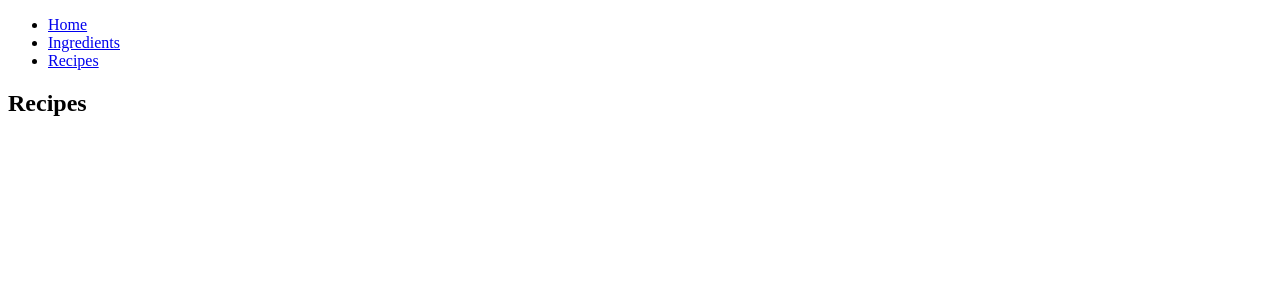
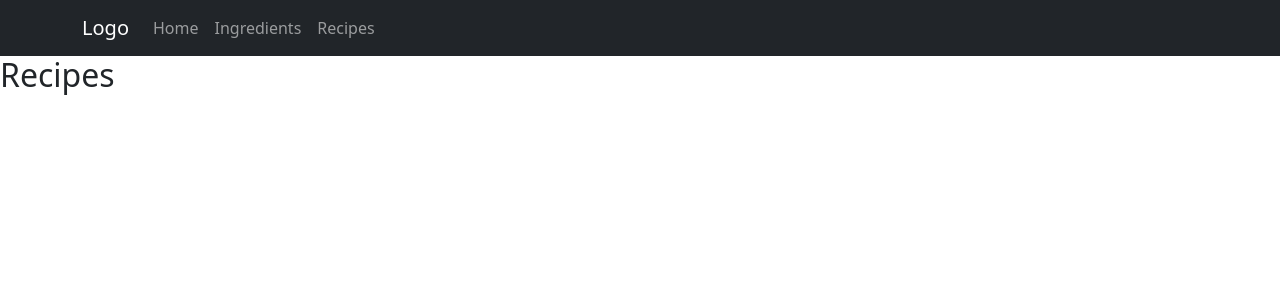
Before and after one commit to natalieacevedo/what-s-in-your-fridge, a React (Create React App) app: page /recipes in a window 1280 px wide. Shown: the top 300 px of the page. Built offline with nearby package versions, Linux system fonts and the light colour scheme.

Commit message:
Style Navbar and folders

```diff
--- a/package.json
+++ b/package.json
@@ -6,7 +6,9 @@
     "@testing-library/jest-dom": "^5.14.1",
     "@testing-library/react": "^11.2.7",
     "@testing-library/user-event": "^12.8.3",
+    "bootstrap": "^5.1.3",
     "react": "^17.0.2",
+    "react-bootstrap": "^2.0.1",
     "react-dom": "^17.0.2",
     "react-router-dom": "^5.3.0",
     "react-scripts": "4.0.3",
--- a/src/App.js
+++ b/src/App.js
@@ -1,24 +1,25 @@
-import { BrowserRouter as Router, Switch, Route } from "react-router-dom";
-import Home from "./components/Home";
-import IngredientRoot from "./components/IngredientRoot";
-import Navbar from "./components/Navbar";
-import Recipes from "./components/Recipes";
+import { BrowserRouter as Router, Switch, Route } from 'react-router-dom';
+import Home from './components/Home/Home';
+import IngredientRoot from "./components//Ingredients/IngredientRoot";
+import Recipes from './components/Recipes/Recipes';
 import "./homePage.css";
+import 'bootstrap/dist/css/bootstrap.min.css'
+
+
+
+
+
 
 function App() {
+
   return (
       <Router>
     <div>
+
     <Switch>
-          <Route exact path="/">
-            <Home />
-          </Route>
-          <Route path="/ingredientRoot">
-            <IngredientRoot name="natita" />
-          </Route>
-          <Route path="/recipes">
-            <Recipes />
-          </Route>
+      <Route exact path='/' component={Home}/>
+      <Route path='/ingredients/ingredientRoot' component={IngredientRoot}/>
+      <Route path='/recipes' component={Recipes} />
     </Switch>
     </div>
       </Router>
--- a/src/components/Home.jsx
+++ b/src/components/Home/Home.jsx
@@ -1,5 +1,4 @@
 import React from "react";
-import Navbar from "./Navbar";
 import { NavLink } from "react-router-dom";
 
 const Home = () => {
@@ -22,7 +21,7 @@ const Home = () => {
               <NavLink
                 className="button1"
                 activeClassName="active"
-                to="/ingredientRoot"
+                to="/ingredients/ingredientRoot"
               >
                 Check Ingredients
               </NavLink>
--- a/src/components/IngredientRoot.js
+++ b/src/components/Ingredients/IngredientRoot.js
@@ -2,7 +2,7 @@ import React from "react";
 import IngredientList from "./IngredientList";
 import IngredientSelected from "./IngredientSelected";
 import { useState } from 'react';
-import Navbar from "./Navbar";
+import Navbar1 from "../Navbar/Navbar";
 
 
 
@@ -58,7 +58,7 @@ function IngredientRoot() {
 
     return (
         <div>
-            <Navbar />
+            <Navbar1 />
             <IngredientList ingredients={ingredientList} selectedIngredients={selectedIngredients} selectIngredient={selectIngredient} />
             <IngredientSelected ingredients={selectedIngredients}removeIngredient={removeIngredient}/>
         </div>
--- a/src/components/Navbar.jsx
+++ /dev/null
@@ -1,25 +0,0 @@
-import React from 'react'
-import { NavLink } from 'react-router-dom'
-
-
-const Navbar = () => {
-    return (
-<>
-<nav>
-<ul className='Header'>
-   <li>
-       <NavLink activeClassName='active' exact to='/'>Home</NavLink>
-   </li>
-   <li>
-       <NavLink activeClassName='active' to='/ingredientRoot'>Ingredients</NavLink>
-   </li>
-   <li>
-       <NavLink activeClassName='active' to='/recipes'>Recipes</NavLink>
-   </li>
-</ul>
-</nav>
-        </>
-    )
-}
-
-export default Navbar
--- /dev/null
+++ b/src/components/Navbar/Navbar.jsx
@@ -0,0 +1,26 @@
+import React from 'react'
+import { Container, Navbar, Nav, } from 'react-bootstrap'
+import {Link} from 'react-router-dom'
+
+
+
+
+const Navbar1 = () => {
+    return (
+<>
+<Navbar bg="dark" variant="dark">
+    <Container>
+    <Navbar.Brand as={Link} to='/'>Logo</Navbar.Brand>
+    <Nav className="me-auto">
+      <Nav.Link as={Link} to='/'>Home</Nav.Link>
+      <Nav.Link  as={Link} to='/ingredients/ingredientRoot'>Ingredients</Nav.Link>
+      <Nav.Link  as={Link} to='/recipes'>Recipes</Nav.Link>
+    </Nav>
+    </Container>
+  </Navbar>
+
+        </>
+    )
+}
+
+export default Navbar1;
--- a/src/components/Recipes.jsx
+++ b/src/components/Recipes/Recipes.jsx
@@ -1,11 +1,13 @@
 import React from 'react'
-import Navbar from './Navbar';
+import Navbar1 from '../Navbar/Navbar';
+
+
 
 
 const Recipes = () => {
   return (
 <>
-<Navbar />
+<Navbar1 />
   <h2>Recipes</h2>
   </>
   );
```
Also changed, not shown: src/components/Ingredients/IngredientList.js (renamed from src/components/IngredientList.js), src/components/Ingredients/IngredientSearch.js (added), src/components/Ingredients/IngredientSelected.js (renamed from src/components/IngredientSelected.js), src/components/images/first-idea-logo.png (added), 1 other file (tests, documents, lock files or other folders). Lines whose indentation alone changed are shown as unchanged.
